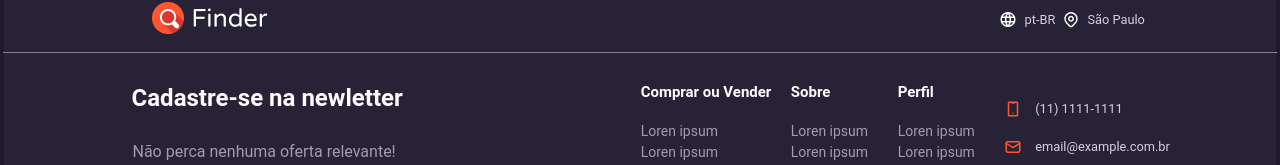
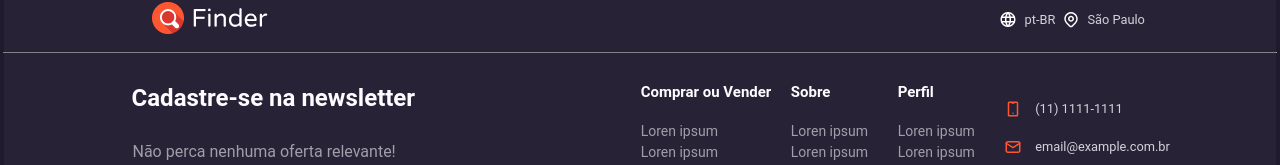
Before and after one commit to Anarkho/Projeto_React_i_Carros, a React app: page / in a window 1280 px wide. Shown: the part 156-321 px from the top of the page. Built offline with nearby package versions, Linux system fonts and the light colour scheme; the HTML template or start-up script is replaced by a standard one.

Commit message:
correção ortografica palava newsletter

```diff
--- a/src/components/Footer/index.jsx
+++ b/src/components/Footer/index.jsx
@@ -31,7 +31,7 @@ const Footer = () => {
       <hr />
       <div class="footer-informations">
         <div class="subscribe">
-          <h2>Cadastre-se na newletter</h2>
+          <h2>Cadastre-se na newsletter</h2>
 
           <p>Não perca nenhuma oferta relevante!</p>
 
```
Also changed, not shown: 1 other file (tests, documents, lock files or other folders).
